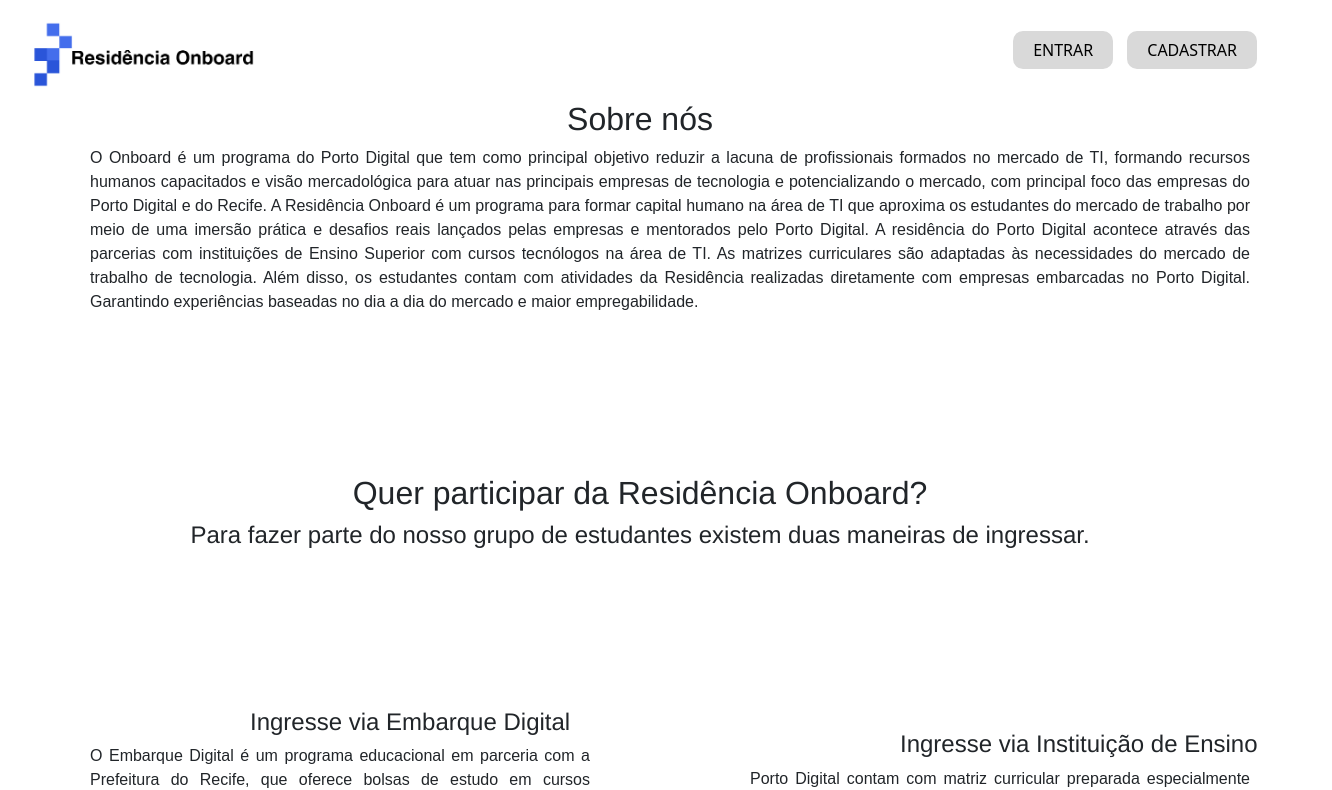
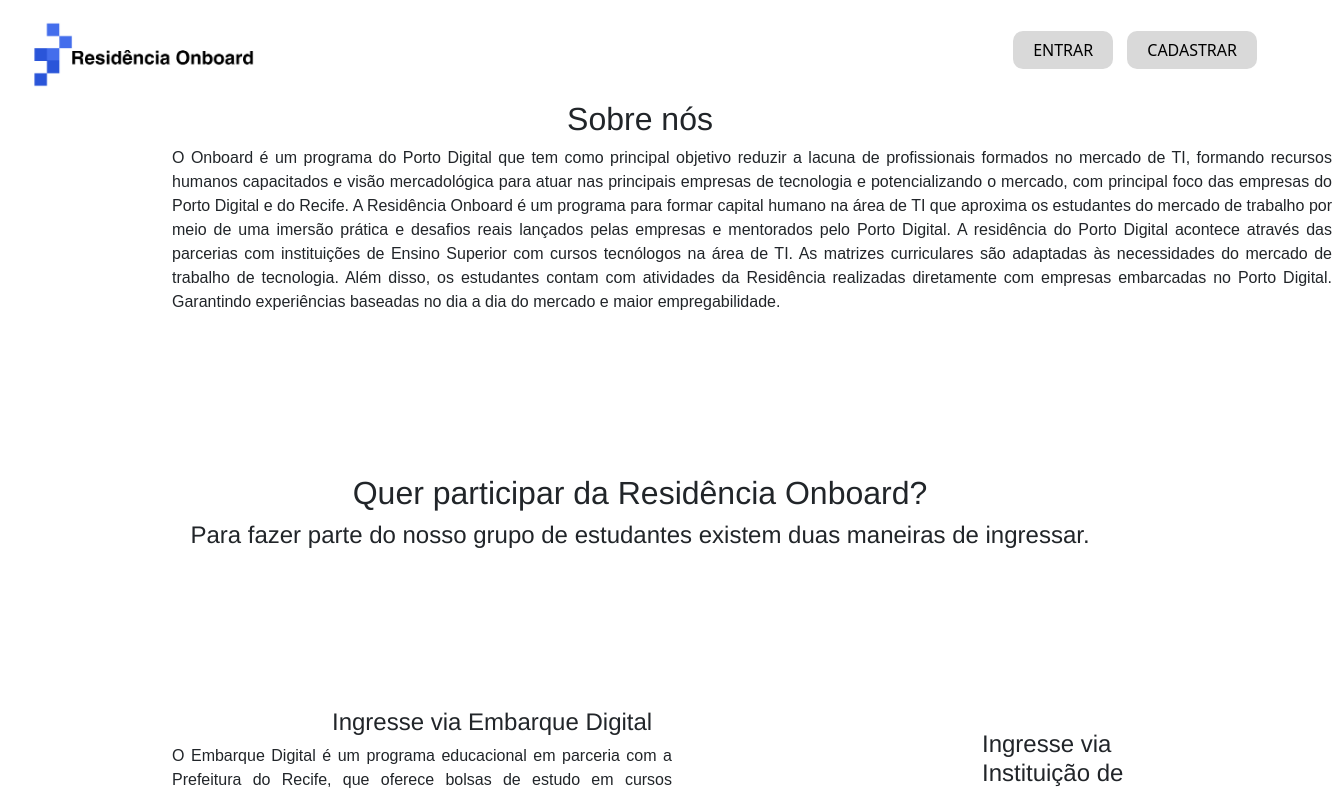
Before and after one commit to LucasMello22/React-Residencia, a React (Vite) app: page / in a window 1280 px wide. Shown: the top 790 px of the page, 1332 px wide, since content can reach past the window. Built offline with nearby package versions, Linux system fonts and the light colour scheme.

Commit message:
Adjustments in index.html and src/routers/Home.jsx

```diff
--- a/index.html
+++ b/index.html
@@ -1,11 +1,11 @@
 <!doctype html>
-<html lang="en">
+<html lang="pt-br">
   <head>
     <meta charset="UTF-8" />
     <link rel="shortcut icon" href="./src/assets/favicon.ico" type="image/x-icon">
     <!--<link rel="icon" type="image/svg+xml" href="/vite.svg" />-->
     <meta name="viewport" content="width=device-width, initial-scale=1.0" />
-    <title>Squads</title>
+    <title>Residência Onboard</title>
   </head>
   <body>
     <div id="root"></div>
--- a/src/routers/Home.jsx
+++ b/src/routers/Home.jsx
@@ -4,9 +4,8 @@
 
 const Home = () => {
   return (
-    <div>
 
-    <body>
+    <div className='container'>
         <div className='inf1'>
         <h2 >Sobre nós</h2>
            <p>
@@ -35,7 +34,7 @@
           </p>
         </div>
 
-    </body>
+
 
 
 
```
